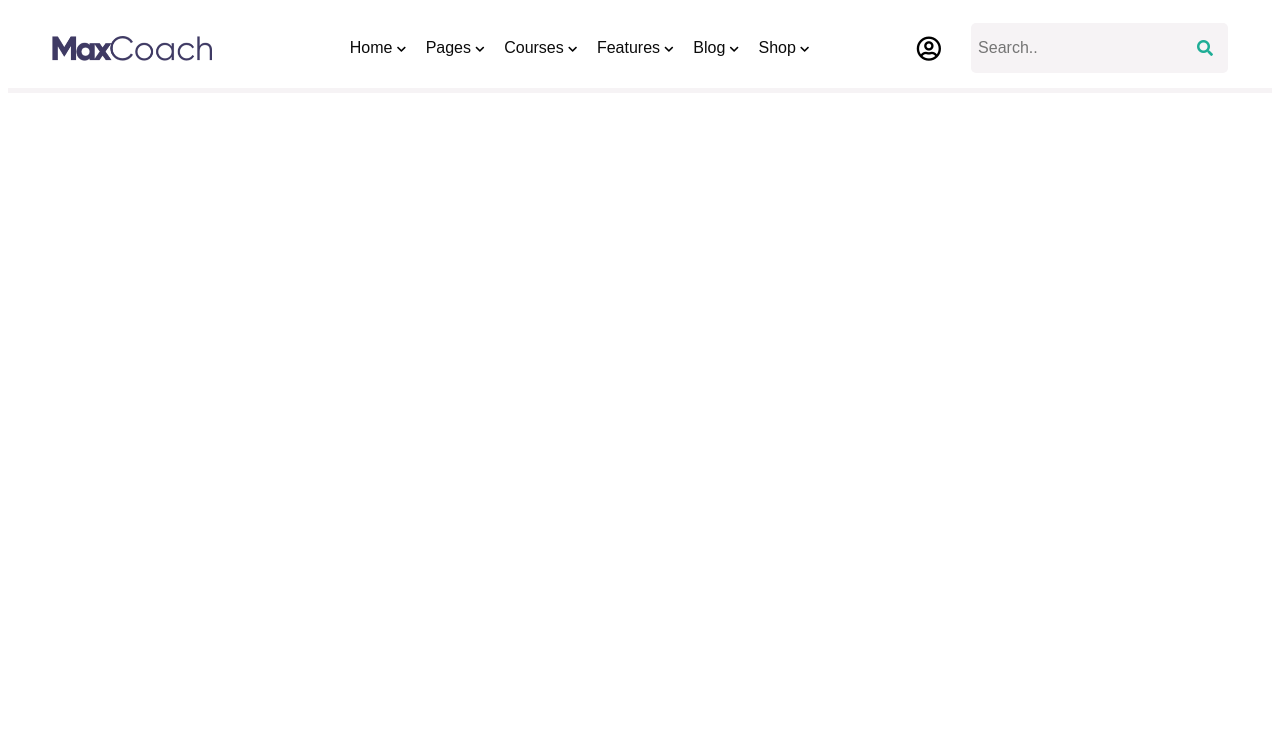
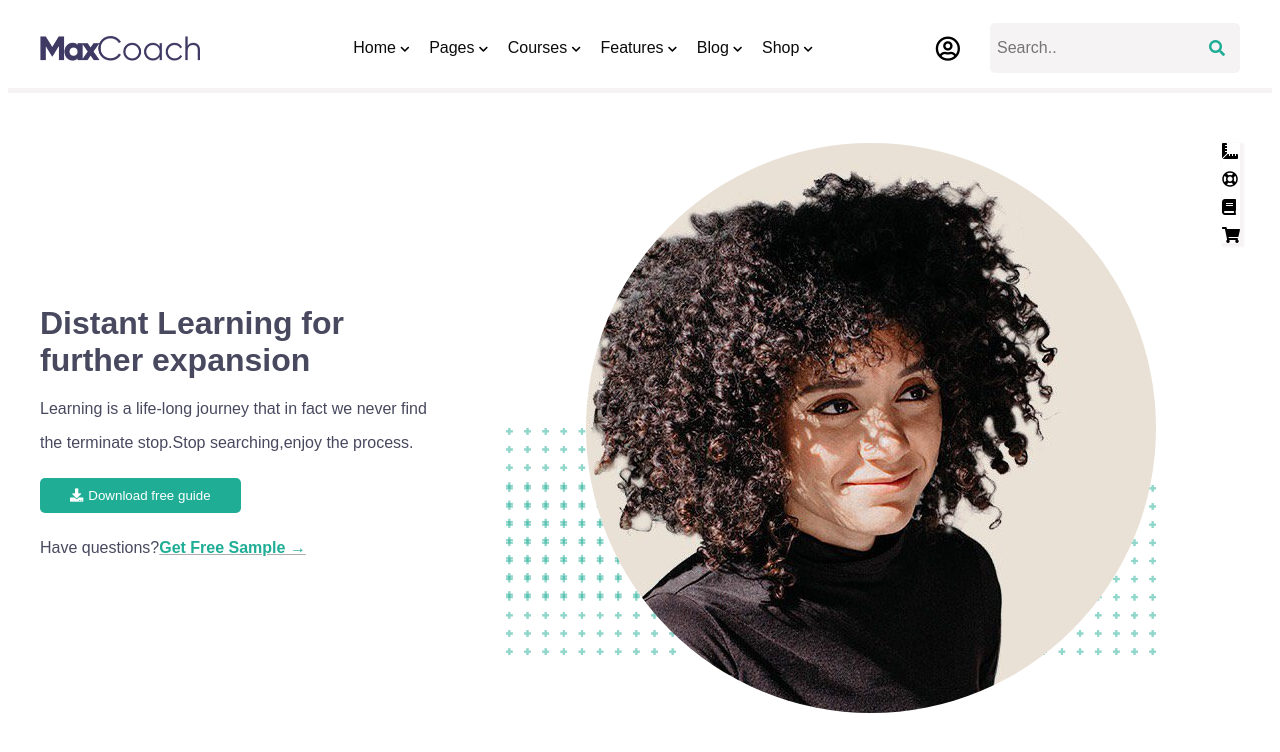
Before and after one commit to santocaridi99/proj-html-vuejs, a Vue app: page / in a window 1280 px wide. Shown: the top 752 px of the page. Built offline with nearby package versions, Linux system fonts and the light colour scheme.

Commit message:
Implementato jumbotron e qualche modifica all'header

```diff
--- a/src/components/HeaderBox.vue
+++ b/src/components/HeaderBox.vue
@@ -1,6 +1,7 @@
 <template>
   <!-- dentro Headerbox inserirò tutto quello che ha a che fare con la navbar principale -->
   <header>
+    <div class="container">
       <!-- qui ci sarà il logo con img -->
       <div class="logo">
         <img src="../assets/dark-logo.png" alt="MaxCoach" />
@@ -27,6 +28,7 @@
           <i class="fas fa-search"></i>
         </div>
       </div>
+    </div>
   </header>
 </template>
 <script>
@@ -42,10 +44,13 @@ export default {
 @import "@/style/variables.scss";
 header {
   height: 80px;
+  border-bottom: 5px solid $HintofRed;
+  width: 100%;
+  .container {
+    height: 100%;
     display: flex;
     align-items: center;
-  justify-content: space-around;
-  border-bottom: 5px solid $HintofRed;
+    justify-content: space-between;
     .logo {
       width: 160px;
       height: 50px;
@@ -88,7 +93,7 @@ header {
         align-items: center;
         border-radius: 5px;
         input {
-        widows: 200px;
+          width: 200px;
           border: none;
           background-color: $HintofRed;
           font-size: 16px;
@@ -99,4 +104,5 @@ header {
       }
     }
   }
+}
 </style>
--- a/src/components/JumbotronBox.vue
+++ b/src/components/JumbotronBox.vue
@@ -1,11 +1,97 @@
 <template>
-    <div></div>
+  <!--Jumbotron  -->
+  <div class="container">
+      <!-- area di testo jumbotron -->
+    <div class="jumbotron-textarea">
+      <h1>Distant Learning for further expansion</h1>
+      <p>Learning is a life-long journey that in fact we never find</p>
+      <p>the terminate stop.Stop searching,enjoy the process.</p>
+      <button>
+        <i class="fas fa-download"></i><span>Download free guide </span>
+      </button>
+      <p>Have questions?<span>Get Free Sample &rarr; </span></p>
+    </div>
+    <!-- area immagine jumbo -->
+    <div class="jumbotron-image">
+      <img
+        class="jumbo"
+        src="../assets/about-me-profile-ohm4dxoearqbxny7q3bq1pzbdgofdx0tobbeqcvzd0.jpg"
+        alt="jumbotron"
+      />
+      <img class="square" src="../assets/maxcoach-shape-07.png" alt="decoration1">
+      <img class="squaretwo" src="../assets/maxcoach-shape-07.png" alt="decoration2">
+      <img class="squarethree" src="../assets/maxcoach-shape-07.png" alt="decotation3">
+    </div>
+    <!-- are items del jumbotron -->
+    <div class="jumbotron-items">
+      <i class="fas fa-ruler-combined"></i>
+      <i class="far fa-life-ring"></i>
+      <i class="fas fa-book"></i>
+      <i class="fas fa-shopping-cart"></i>
+    </div>
+  </div>
 </template>
 <script>
-export default {
-
-}
+export default {};
 </script>
 <style lang="scss" scoped>
-
+// importo scss
+@import "@/style/variables.scss";
+.container {
+  display: flex;
+  align-items: center;
+  margin-top: 50px;
+  justify-content: space-between;
+  .jumbotron-textarea {
+    width: 400px;
+    p {
+      color: $GunPowder;
+      font-weight: 400;
+      span {
+        color: $MountainMeadow;
+        font-weight: bolder;
+        text-decoration: underline;
+        text-decoration-color: $ShadyLady;
+      }
+    }
+    button {
+      span {
+        margin-left: 5px;
+      }
+    }
+  }
+  .jumbotron-image {
+    width: 650px;
+    position: relative;
+    display: flex;
+    justify-content: flex-end;
+    .jumbo {
+      border-radius: 50%;
+      z-index: 1000;
+    }
+    .square{
+        position: absolute;
+        left: 0;
+        top: 50%;
+    }
+    .squaretwo{
+        position: absolute;
+        left: 0;
+        top: 60%;
+    }
+    .squarethree{
+        position: absolute;
+        right: 0;
+        top:60%
+    }
+  }
+  .jumbotron-items{
+      height: 100px;
+      display: flex;
+      align-self: flex-start;
+      justify-content: space-between;
+      flex-direction: column;
+      box-shadow: 2px 2px 2px 2px $HintofRed;
+  }
+}
 </style>
--- a/src/style/main.scss
+++ b/src/style/main.scss
@@ -1,3 +1,4 @@
+@import "@/style/variables.scss";
 // body
 body{
     font-family: Arial, Helvetica, sans-serif;
@@ -11,3 +12,21 @@ ul{
 a{
     text-decoration: none;
 }
+// container avranno margin 0 auto
+.container{
+    width: 1200px;
+    margin: 0 auto;
+}
+// i titoli avranno questo colore
+h1,h2,h3,h4,h5{
+    color: $GunPowder;
+}
+// bottoni
+button {
+    background-color: $MountainMeadow;
+    border: none;
+    border-radius: 5px;
+    padding: 10px 30px;
+    color: $white;
+    margin: 10px 0;
+}
--- a/src/style/variables.scss
+++ b/src/style/variables.scss
@@ -10,7 +10,6 @@ $MountainMeadow:#1fad96;
 $TurquoiseBlue:#5df0c8;
 // blu notte
 $GunPowder:#48495f;
-
 // colori per contenitori
 
 // contenitore corsi
```
Lines whose indentation alone changed are shown as unchanged.
